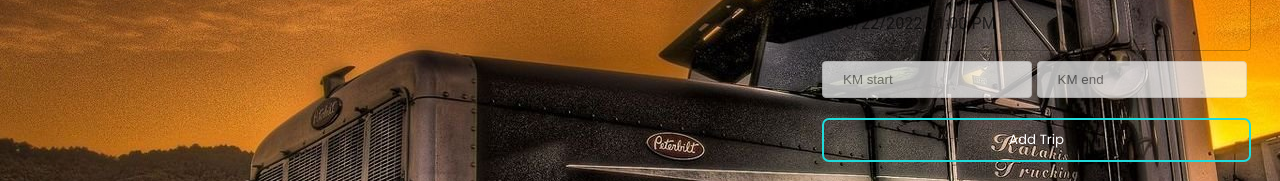
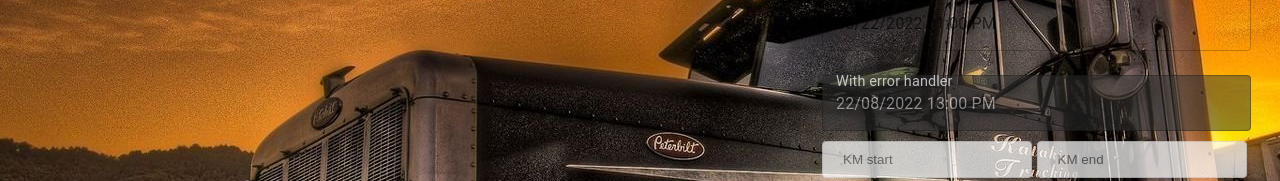
Before and after one commit to KamilKasiak/Truck-Track, a React (Create React App) app in the folder frontend/: page / in a window 1280 px wide. Shown: the part 414-595 px from the top of the page. Built offline with nearby package versions, Linux system fonts and the light colour scheme; no server answers; sample sign-in values are in the browser's storage.

Commit message:
looking for best design

```diff
--- a/frontend/src/components/TripForm.js
+++ b/frontend/src/components/TripForm.js
@@ -8,6 +8,8 @@ import TextField from '@mui/material/TextField';
 import { LocalizationProvider } from '@mui/x-date-pickers/LocalizationProvider';
 import { AdapterDayjs } from '@mui/x-date-pickers/AdapterDayjs';
 import { DateTimePicker } from '@mui/x-date-pickers/DateTimePicker';
+
+import { MobileDateTimePicker } from '@mui/x-date-pickers/MobileDateTimePicker';
 
 const TripForm = () => {
   const { dispatch } = useTripContext();
@@ -21,6 +23,8 @@ const TripForm = () => {
   const [error, setError] = useState(null);
   const [emptyFields, setEmptyFields] = useState([]);
   const [value, setValue] = useState(dayjs());
+
+  const [dateWithInitialValue, setDateWithInitialValue] = useState(dayjs());
 
   const handleChangeStart = (newValue) => {
     setValue(newValue);
@@ -126,6 +130,32 @@ const TripForm = () => {
                 onChange={handleChangeStop}
                 renderInput={(params) => <TextField {...params} />}
               />
+
+              <MobileDateTimePicker
+                value={dateWithInitialValue}
+                onChange={(newValue) => {
+                  setDateWithInitialValue(newValue);
+                }}
+                label='With error handler'
+                onError={console.log}
+                minDate={dayjs('2018-01-01T00:00')}
+                inputFormat='DD/MM/YYYY HH:mm A'
+                renderInput={(params) => (
+                  <TextField
+                    sx={{
+                      svg: { color: '#fff' },
+                      input: {
+                        color: '#fff',
+                        textShadow: '0px 0px 4px black',
+                        backgroundColor: '#333',
+                        opacity: '0.5',
+                      },
+                      label: { color: '#fff', fontSize: '1.2rem', top: '5px' },
+                    }}
+                    {...params}
+                  />
+                )}
+              />
             </Stack>
           </LocalizationProvider>
         </div>
--- a/frontend/src/index.css
+++ b/frontend/src/index.css
@@ -191,6 +191,8 @@ form.signup {
     margin: 0;
   }
   .home {
+    display: grid;
+    grid-template-columns: 3rf 1fr;
     gap: 30px;
     box-sizing: border-box;
   }
```
